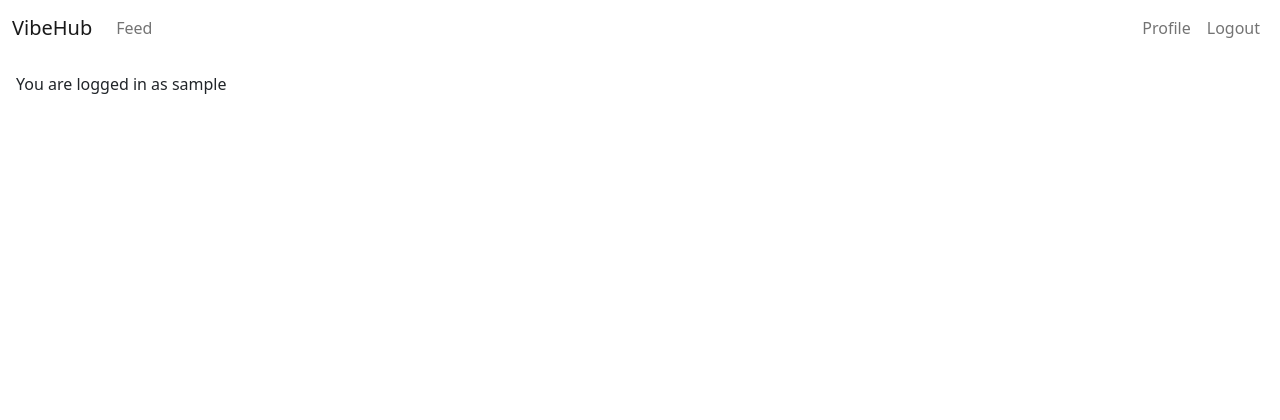
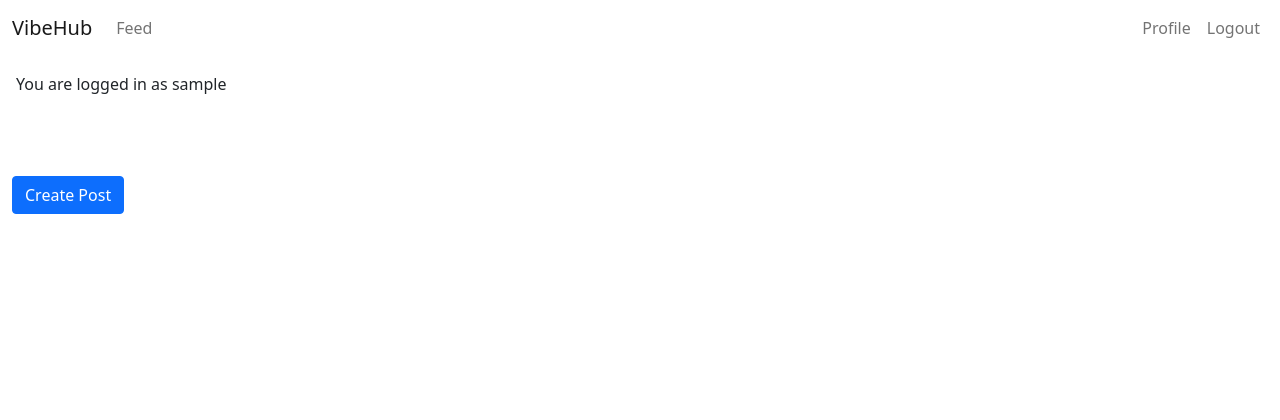
Before and after one commit to TafadzwaMangena/VibeHub, a Django app: page / in a window 1280 px wide. Shown: the top 420 px of the page. Run offline with Django 4.2, Linux system fonts and the light colour scheme; the visitor is signed in with stand-in values (Sample User, id 1); data that the repository does not hold is empty.

Commit message:
Update index.html to clearly display info

```diff
--- a/feed/templates/feed/index.html
+++ b/feed/templates/feed/index.html
@@ -33,18 +33,41 @@
 
             </div>
         </div>
-        {% for post in posts %}
-        <article class="media content-section">
-            <div class="media-body">
-                <div class="article-metadata">
-                    <a class="mr-2" href="#">{{ post.author }}</a>
-                    <small class="text-muted">{{ post.date_posted }}</small>
-                </div>
-                <h2><a class="article-title" href="#">{{ post.title }}</a></h2>
-                <p class="article-content">{{ post.content }}</p>
+        <div class="container mt-5">
+            <!-- Display create button for authenticated users -->
+            {% if user.is_authenticated %}
+            <div class="d-flex justify-content mb-3">
+                <a href="{% url 'post_create' %}" class="btn btn-primary">Create Post</a>
             </div>
-        </article>
-        {% endfor %}
+            {% endif %}
+
+            <ul class="list-group">
+                {% for post in posts %}
+                <li class="list-group-item">
+                    <p class="text-muted mb-1"><strong>Author:</strong> {{ post.author }}</p>
+                    <h5>{{ post.title }}</h5>
+                    <p>{{ post.content }}</p>
+                    <p class="text-muted"><strong>Posted on:</strong> {{ post.updated_on|date:"F j, Y, g:i a" }}</p>
+                    <p class="text-muted"><strong>Reports:</strong> {{ post.reports.count }}</p>
+
+                    <!-- Only display CRUD functionality for the owner of the post -->
+                    {% if user.is_authenticated and post.user == user %}
+                    <a href="{% url 'post_update' post.pk %}" class="btn btn-warning btn-sm">Edit</a>
+                    <a href="{% url 'post_delete' post.pk %}" class="btn btn-danger btn-sm">Delete</a>
+                    {% endif %}
+
+                    <!-- Display report button for all authenticated users -->
+                    {% if user.is_authenticated %}
+                    <a href="{% url 'report_post' post.pk %}" class="btn btn-secondary btn-sm">Report</a>
+                    {% else %}
+                    <a href="{% url 'report_post' post.pk %}" class="btn btn-secondary btn-sm disabled"
+                        title="Log in to report posts">Report</a>
+                    {% endif %}
+                </li>
+                {% endfor %}
+            </ul>
+        </div>
+
     </div>
     {% if is_paginated %}
     <nav aria-label="Page navigation">
```
